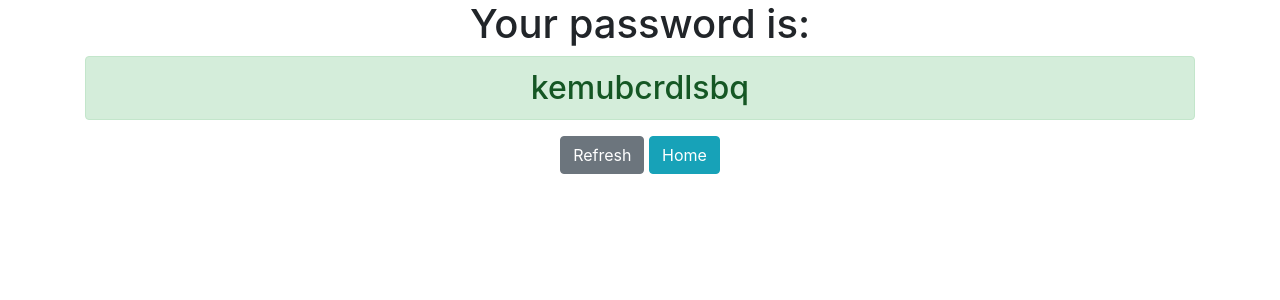
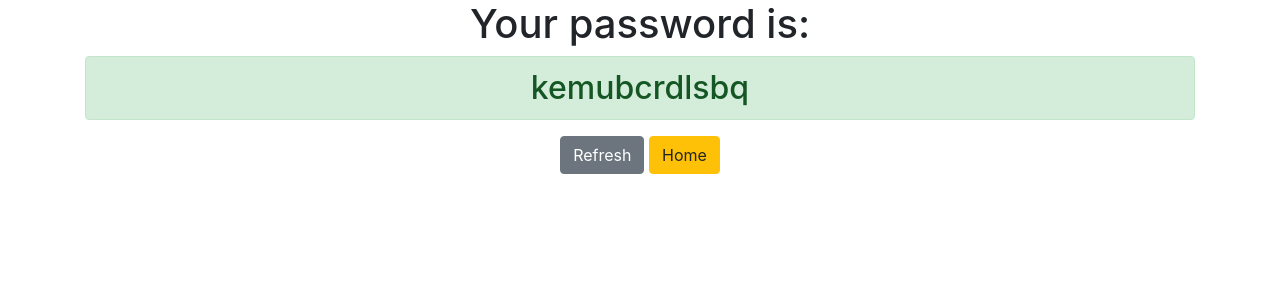
Before and after one commit to BUmnik/PasswordGeneratorInDjango, a Django app: page /password/ in a window 1280 px wide. Shown: the top 300 px of the page. Run offline with Django 4.2, Linux system fonts and the light colour scheme; some libraries are stand-ins or nearby versions.

Commit message:
I've changed one button in password.html

```diff
--- a/appGen/templates/appGen/password.html
+++ b/appGen/templates/appGen/password.html
@@ -5,6 +5,6 @@
   <h2 class="alert alert-success">{{ password }}</h2>
   <div>
     <a href="{% url 'password' %}" class="btn btn-secondary">Refresh</a>
-    <a href="{% url 'home' %}" class="btn btn-info">Home</a>
+    <a href="{% url 'home' %}" class="btn btn-warning">Home</a>
   </div>
 </div>
```
